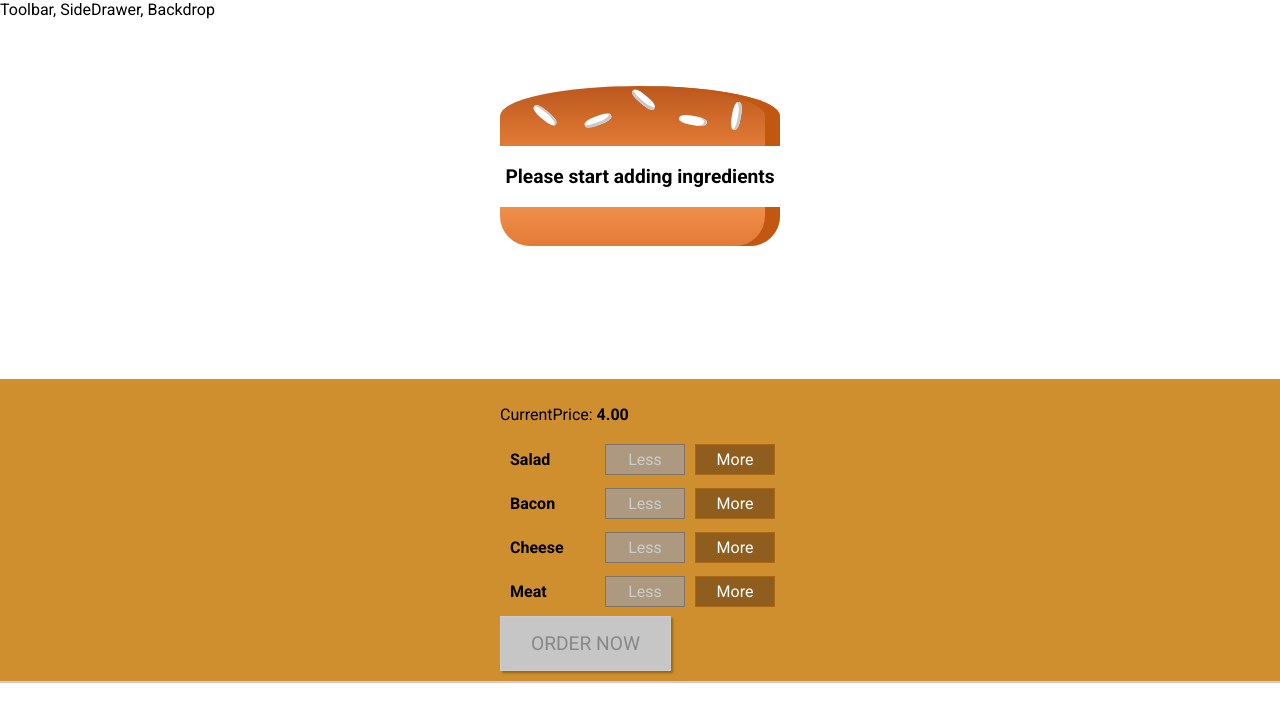
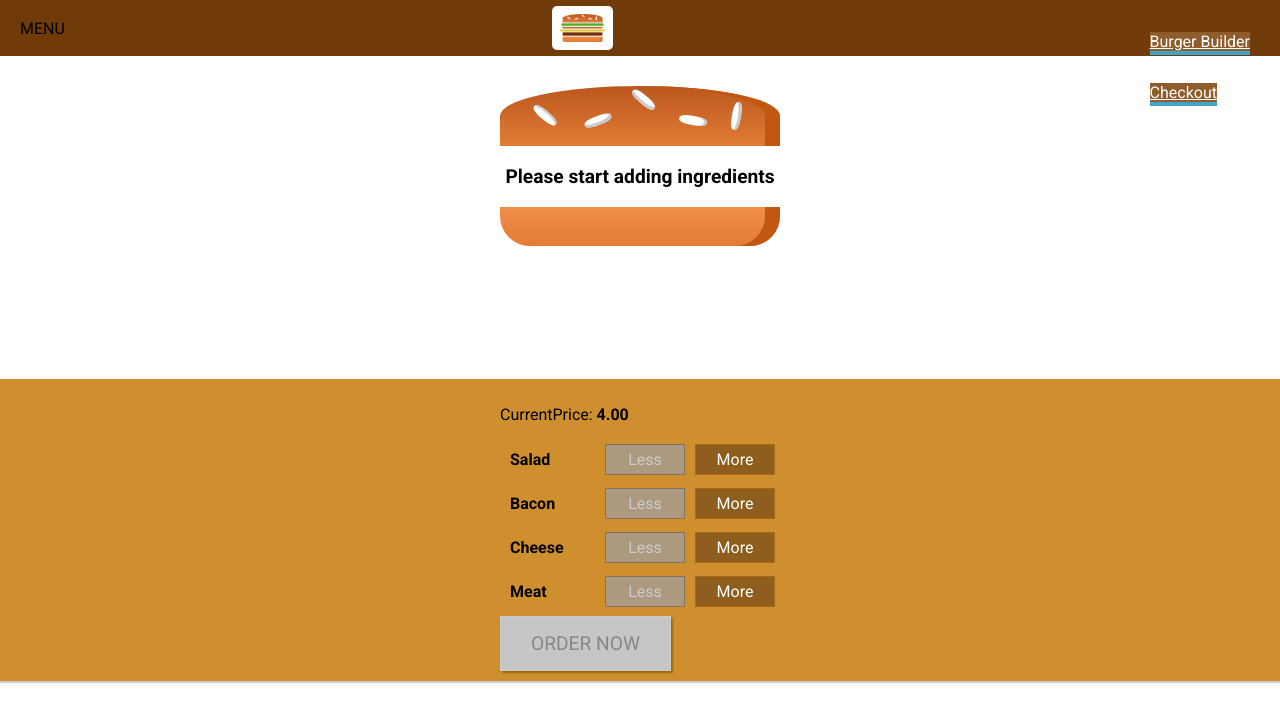
Before and after one commit to sanoojps/burger_builder_basic, a React app: page / in a window 1280 px wide. Shown: the top 722 px of the page. Built offline with nearby package versions, Linux system fonts and the light colour scheme.

Commit message:
Toolbar Beginning

```diff
--- a/src/components/Layout/Layout.js
+++ b/src/components/Layout/Layout.js
@@ -1,10 +1,12 @@
 import React from "react";
 //import Aux from "../../hoc/Auxilliary"
 import classes from  "../Layout/Layout.css"
+import Toolbar from "../Navigation/Toolbar/Toolbar";
 
 const layout = props => (
   <React.Fragment>
-    <div>Toolbar, SideDrawer, Backdrop</div>
+  <Toolbar></Toolbar>
+    <div>SideDrawer, Backdrop</div>
         <main className={classes.Content}>
             {props.children}
         </main>
--- /dev/null
+++ b/src/components/Logo/Logo.css
@@ -0,0 +1,11 @@
+.Logo {
+    background-color: white;
+    padding: 8px;
+    height: 100%;
+    box-sizing: border-box;
+    border-radius: 5px;
+}
+
+.Logo img {
+    height: 100%;
+}
--- /dev/null
+++ b/src/components/Logo/Logo.js
@@ -0,0 +1,17 @@
+import React from 'react';
+import burgerLogo from '../../assets/images/burger-logo.png'
+import classes from './Logo.css'
+
+const logo = (props) => {
+    return (
+    <div className={classes.Logo}>
+    <img
+        src={burgerLogo}
+        alt="burger"
+    >
+    </img>
+    </div>
+    )
+};
+
+export default logo
--- /dev/null
+++ b/src/components/Navigation/NavigationItems/NavigatioItems.js
@@ -0,0 +1,24 @@
+import React from 'react';
+import classes from './NavigationItems.css';
+import NavigatonItem from './NavigationItem/NavigationItem';
+
+const navigatonItems = () => {
+    return (
+        <ul className={classes.NavigatonItems}>
+            <NavigatonItem
+                link='/'
+                active="active"
+            >
+                Burger Builder
+           </NavigatonItem>
+            <NavigatonItem
+                link='/'
+                active="active"
+            >
+                Checkout
+           </NavigatonItem>
+        </ul>
+    );
+};
+
+export default navigatonItems;
--- /dev/null
+++ b/src/components/Navigation/NavigationItems/NavigationItem/NavigationItem.css
@@ -0,0 +1,24 @@
+.NavigationItem {
+    margin: 0;
+    box-sizing: border-box;
+    display: flex;
+    height: 100%;
+    align-items: center;
+}
+
+.NavigationItem {
+    color: white;
+    text-decoration: none;
+    height: 100%;
+    padding: 16px 10px;
+    box-sizing: border-box;
+    display: block;
+}
+
+.NavigationItem a:hover,
+.NavigationItem a.active,
+.NavigationItem a:hover {
+    background-color: #8f5c2c;
+    border-bottom: 4px solid #40a4c8;
+    color: white;
+}
--- /dev/null
+++ b/src/components/Navigation/NavigationItems/NavigationItem/NavigationItem.js
@@ -0,0 +1,28 @@
+import React from 'react';
+import classes from './NavigationItem.css';
+
+
+/**
+ * Expected Prop Types
+ */
+/* eslint-disable */
+import PropTypes from 'prop-types';
+const propTypes = {
+    link: PropTypes.link,
+    active: PropTypes.string
+}
+/* eslint-enable */
+
+const navigatonItem = (props) => {
+    return (
+       <li className={classes.NavigationItem}>
+                <a href={props.link}
+                className={props.active ? classes.active : null}
+                >
+                   {props.children}
+                </a>
+            </li>
+    );
+};
+
+export default navigatonItem;
--- /dev/null
+++ b/src/components/Navigation/NavigationItems/NavigationItems.css
@@ -0,0 +1,8 @@
+.NavigationItems {
+    margin: 0;
+    padding: 0;
+    list-style: none;
+    display: flex;
+    align-items: center;
+    height: 100%;
+}
--- /dev/null
+++ b/src/components/Navigation/Toolbar/Toolbar.css
@@ -0,0 +1,28 @@
+.Toolbar {
+    height: 56px;
+    width: 100%;
+    position: fixed;
+    top: 0;
+    left: 0;
+    background-color: #703B09;
+    display: flex;
+    justify-content: space-between;
+    align-items: center;
+    padding: 0 20px;
+    box-sizing: border-box;
+    z-index: 90;
+}
+
+.Toolbar nav {
+    height: 100%;
+}
+
+.Logo {
+    height: 80%;
+}
+
+@media (max-width: 499px) {
+    .DesktopOnly {
+        display: none;
+    }
+}
--- /dev/null
+++ b/src/components/Navigation/Toolbar/Toolbar.js
@@ -0,0 +1,22 @@
+import React from 'react';
+import classes from './Toolbar.css';
+import Logo from '../../Logo/Logo';
+import NavigationItems from '../NavigationItems/NavigatioItems';
+
+const toolbar = (props) => {
+    return(
+        <header className={classes.Toolbar}>
+            <div>MENU</div>
+            <div className={classes.Logo}>
+                <Logo />
+            </div>
+            <nav>
+                <NavigationItems>
+
+                </NavigationItems>
+            </nav>
+        </header>
+    ) ;
+}
+
+export default toolbar;
```
Also changed, not shown: src/assets/images/burger-logo.png (added).
